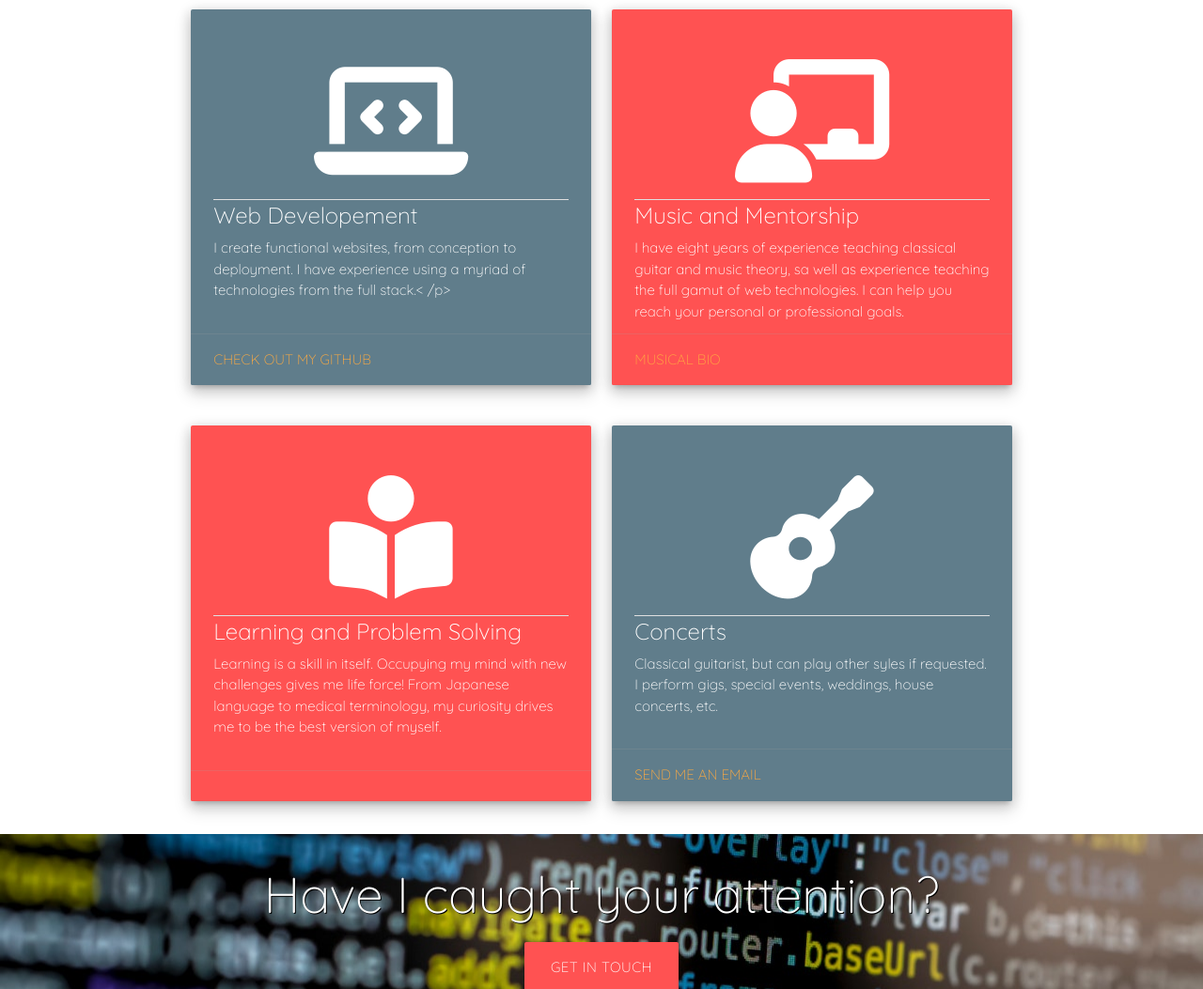
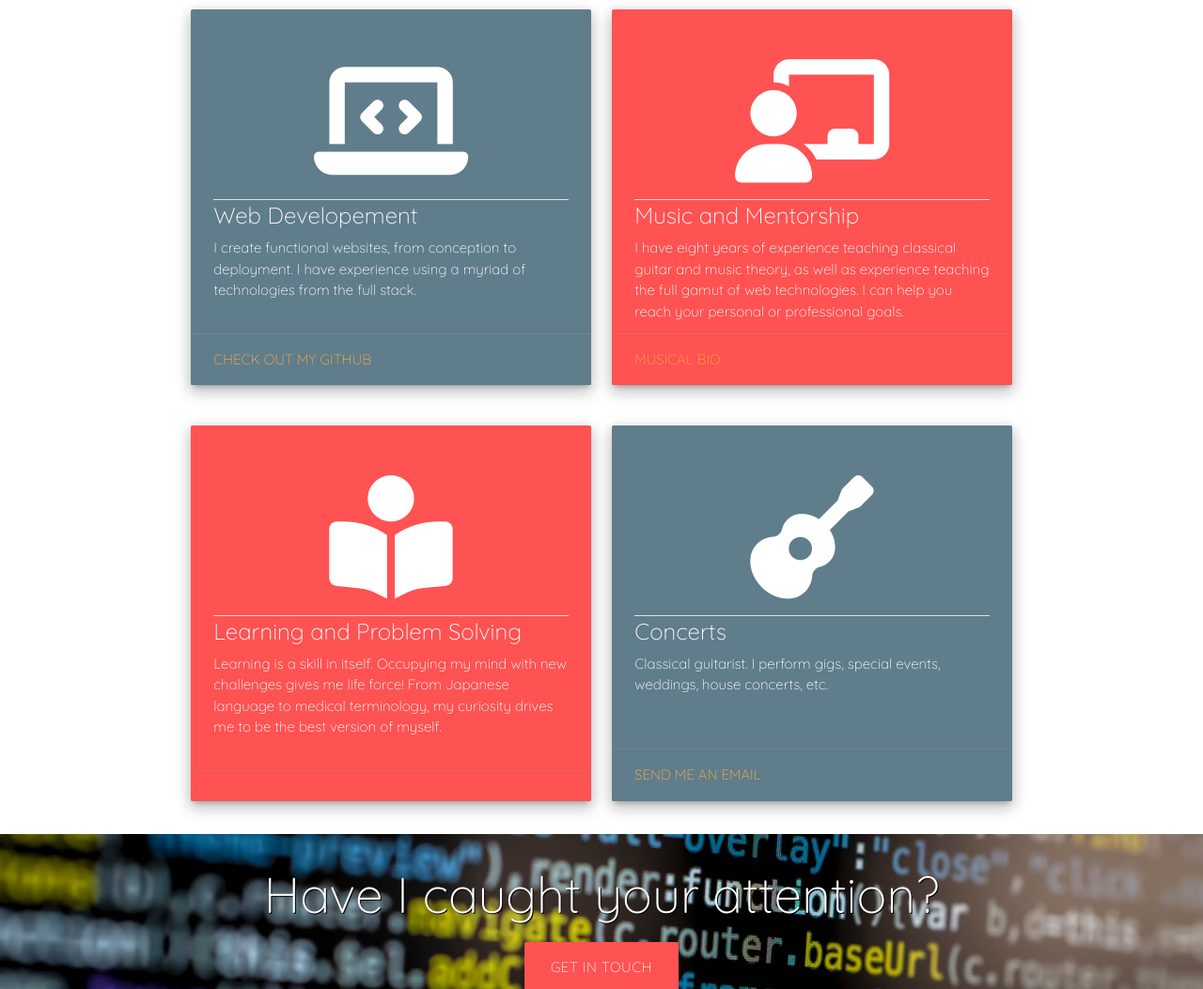
Before and after one commit to tylerCaineRhodes/static-portfolio, a website: page client/index.html in a window 1280 px wide. Shown: the part 697-1750 px from the top of the page at 94% size. Drawn offline with nearby package versions, Linux system fonts and the light colour scheme.

Commit message:
Fix paragraph tag

```diff
--- a/client/index.html
+++ b/client/index.html
@@ -98,7 +98,7 @@
               <h3 class="center-align"><i class="fa fa-laptop-code fa-3x"></i></h3>
               <div class="divider"></div>
               <span class="card-title">Web Developement</span>
-              <p>I create functional websites, from conception to deployment. I have experience using a myriad of technologies from the full stack.< /p>
+              <p>I create functional websites, from conception to deployment. I have experience using a myriad of technologies from the full stack.</p>
             </div>
             <div class="card-action">
               <a target="_blank" rel="noopener noreferrer" href="https://github.com/tylerCaineRhodes">Check out my Github</a>
@@ -112,7 +112,7 @@
               <h3 class="center-align"> <i class="fas fa-chalkboard-teacher fa-3x"></i></i></h3>
               <div class="divider"></div>
               <span class="card-title">Music and Mentorship</span>
-              <p>I have eight years of experience teaching classical guitar and music theory, sa well as experience teaching the full gamut of web technologies. I can help you reach your personal or professional goals.</p>
+              <p>I have eight years of experience teaching classical guitar and music theory, as well as experience teaching the full gamut of web technologies. I can help you reach your personal or professional goals.</p>
             </div>
             <div class="card-action">
               <a href="#modal1" class="modal-trigger">Musical Bio</a>
@@ -141,7 +141,7 @@
               <h3 class="center-align"><i class="fas fa-guitar fa-3x" aria-hidden="true"></i></h3>
               <div class="divider"></div>
               <span class="card-title">Concerts</span>
-              <p>Classical guitarist, but can play other syles if requested. I perform gigs, special events, weddings, house concerts, etc.</p>
+              <p>Classical guitarist. I perform gigs, special events, weddings, house concerts, etc.</p>
             </div>
             <div class="card-action">
               <a href="#contact">send me an email</a>
```
